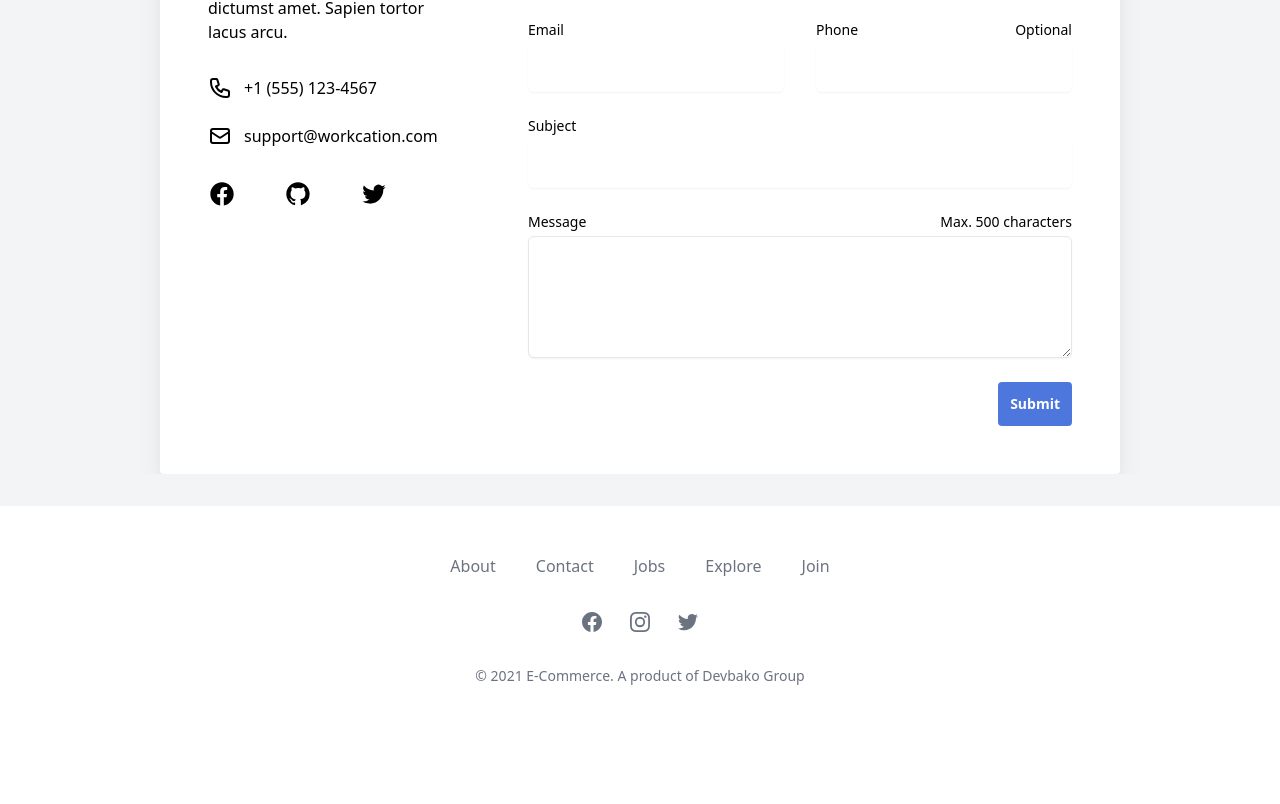
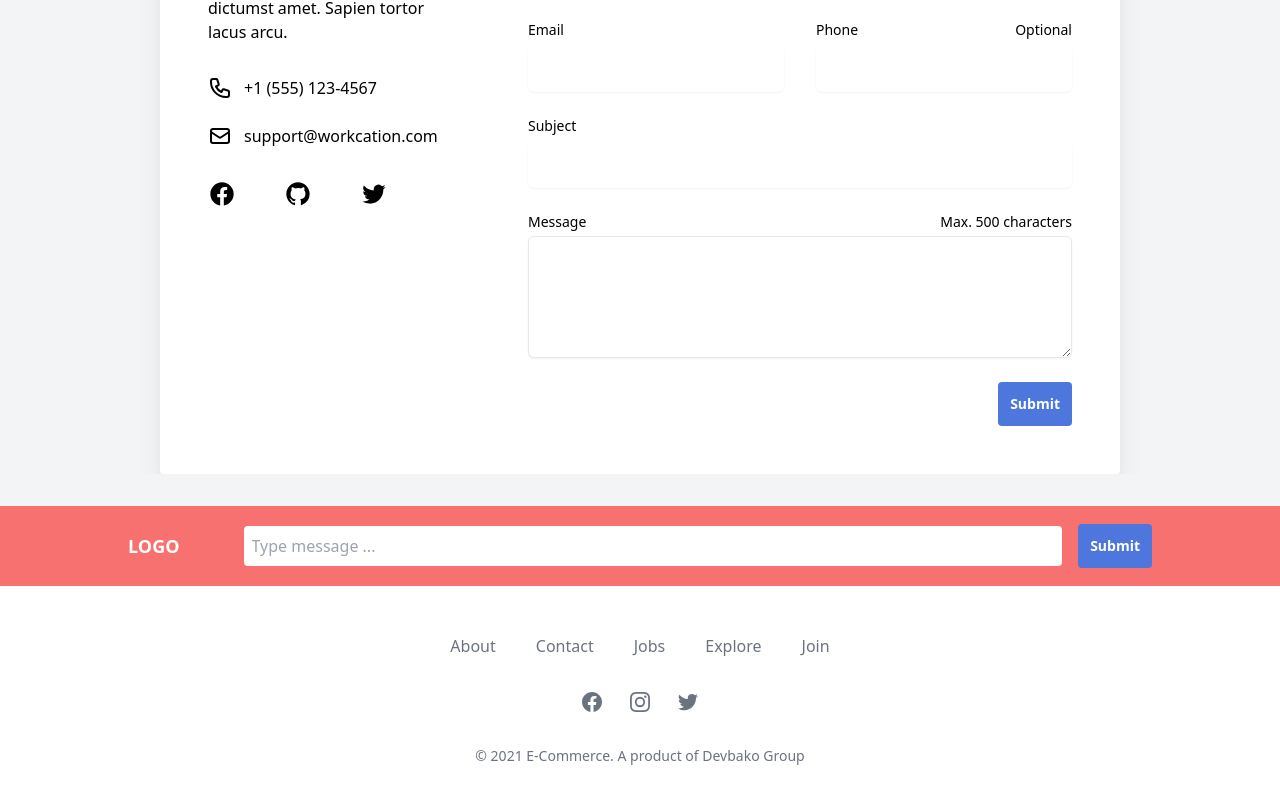
Before and after one commit to tatendabakozw/trolliey, a React (Create React App) app: page /contact in a window 1280 px wide. Shown: the part 700-1504 px from the top of the page. Before the commit the page ends 1434 px from the top, so only its background shows below. Built offline with nearby package versions, Linux system fonts and the light colour scheme; the HTML template or start-up script is replaced by a standard one; what @tailwindcss/typography would draw is missing.

Commit message:
feat: footer input added

```diff
--- a/src/components/navigation/Footer.jsx
+++ b/src/components/navigation/Footer.jsx
@@ -1,5 +1,8 @@
 /* This example requires Tailwind CSS v2.0+ */
-import { Link } from 'react-router-dom'
+import React from 'react'
+import { Link, useHistory } from 'react-router-dom'
+import BlueButton from '../buttons/BlueButton'
+
 const navigation = {
     main: [
         { name: 'About', href: '/howitworks' },
@@ -56,8 +59,19 @@ const navigation = {
 
 export default function Footer() {
 
+    const history = useHistory()
+
     return (
         <footer className="bg-white">
+            <div className="bg-red-400 h-20 flex md:flex-row flex-col items-center justify-between lg:px-32 md:px-16 px-2">
+                <div onClick={() => history.push('/')} className="md:flex hidden md:mr-16 mr-2">
+                    <p className="text-white font-semibold text-lg uppercase">Logo</p>
+                </div>
+                <div className="input flex flex-row items-center flex-1">
+                    <input type="text" className="p-2 rounded bg-white outline-none md:mr-4 mr-2 flex-1" placeholder="Type message ..." />
+                    <BlueButton text="Submit" />
+                </div>
+            </div>
             <div className="max-w-7xl mx-auto py-12 px-4 overflow-hidden sm:px-6 lg:px-8">
 
                 <nav className="-mx-5 -my-2 flex flex-wrap justify-center" aria-label="Footer">
--- a/src/components/navigation/GeneralNavbar.jsx
+++ b/src/components/navigation/GeneralNavbar.jsx
@@ -15,9 +15,6 @@ function GeneralNavbar() {
         <div className="bg-white shadow flex flex-row items-center h-16 lg:px-32 md:px-16 px-2 space-x-4">
             <div onClick={() => history.push('/')} className="uppercase cursor-pointer font-bold text-gray-700">logo</div>
             <div className="flex-1"></div>
-            <div className="md:flex hidden p-2 bg-gray-100 hover:bg-gray-200 rounded-full cursor-pointer">
-                <UserIcon height={20} width={20} className="text-gray-700" />
-            </div>
             <div className="md:flex hidden relative p-2 bg-gray-100 hover:bg-gray-200 cursor-pointer rounded-full">
                 <HeartIcon height={20} width={20} className="text-gray-700" />
                 <span className="absolute right-0 top-0 rounded-full bg-red-400 w-4 h-4 top right p-0 m-0 text-white text-xs font-semibold text-center">
@@ -30,6 +27,9 @@ function GeneralNavbar() {
                     {basket?.length}
                 </span>
             </div>
+            <div className="md:flex hidden p-2 bg-gray-100 hover:bg-gray-200 rounded-full cursor-pointer">
+                <UserIcon height={20} width={20} className="text-gray-700" />
+            </div>
             <div className="md:hidden flex">
                 <MenuIcon height={20} width={20} className="text-gray-700" />
             </div>
```
